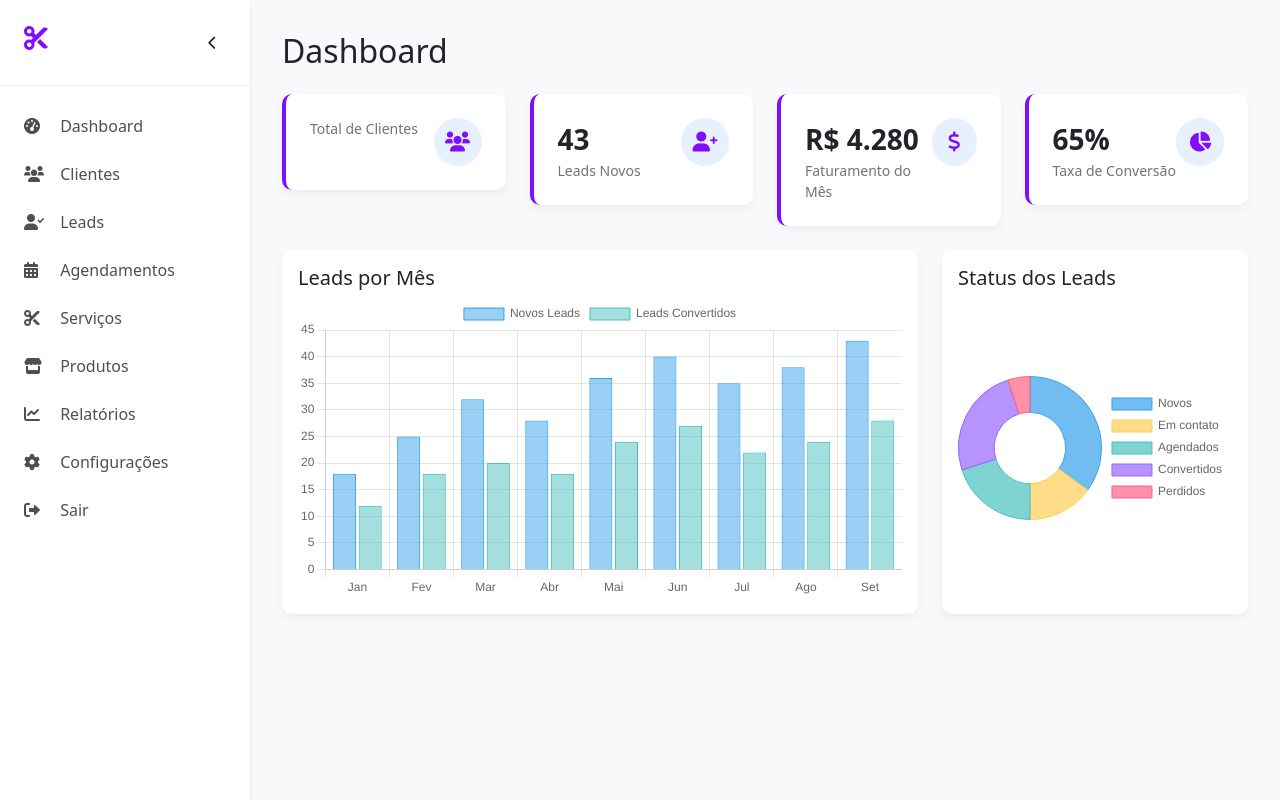
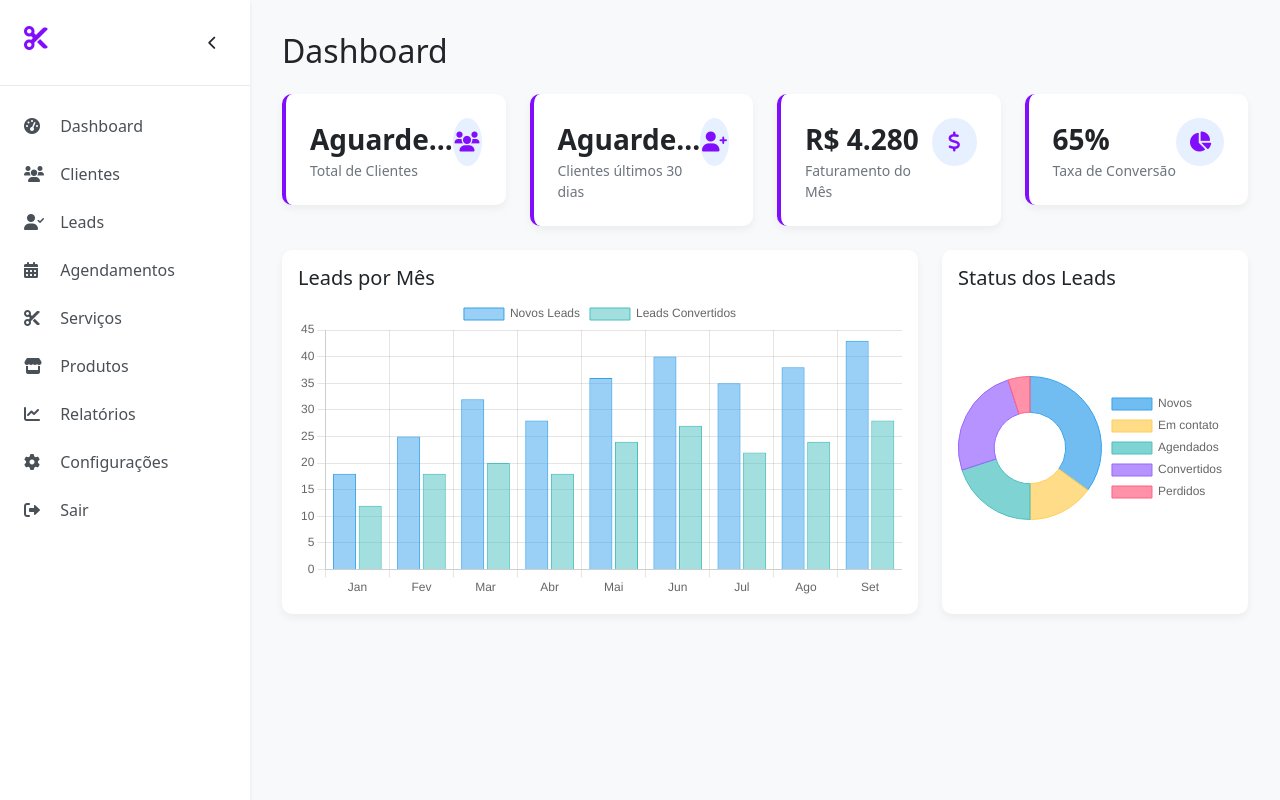
Before and after one commit to matheus051004/CrmSalao, a Python web app: template templates/crm-dashboard.jinja2 in a window 1280 px wide. Run offline with Jinja, Linux system fonts and the light colour scheme; the template is opened without the code that fills it, so the values that code supplies are empty; some libraries are stand-ins or nearby versions.

Commit message:
add login page template and update main application route

```diff
--- a/app/routers/ajax/ajax.py
+++ b/app/routers/ajax/ajax.py
@@ -1,4 +1,6 @@
 from fastapi import APIRouter
+from sqlalchemy import text
+
 from app.database import SessionLocal
 from app.models.cliente import Cliente
 
@@ -12,8 +14,10 @@ async def dashboard():
     db = SessionLocal()
     try:
         clientes_count = db.query(Cliente).count()
+        clientes_mes_count = db.query(text("SELECT COUNT(*) FROM clientes WHERE created_at >= NOW() - INTERVAL '1 month'")).scalar()
         return {
-            'clientes_count': clientes_count
+            'clientes_count': clientes_count,
+            'clientes_mes_count': clientes_mes_count,
         }
     finally:
         db.close()
--- a/templates/crm-dashboard.jinja2
+++ b/templates/crm-dashboard.jinja2
@@ -44,7 +44,7 @@
                 <div class="card-body">
                     <div class="d-flex justify-content-between">
                         <div>
-                            <div id="clientes_count" class="stat-value"></div>
+                            <div id="clientes_count" class="stat-value">Aguarde...</div>
                             <div class="stat-label">Total de Clientes</div>
                         </div>
                         <div class="stat-icon">
@@ -59,8 +59,8 @@
                 <div class="card-body">
                     <div class="d-flex justify-content-between">
                         <div>
-                            <div class="stat-value">43</div>
-                            <div class="stat-label">Leads Novos</div>
+                            <div id="clientes_mes_count" class="stat-value">Aguarde...</div>
+                            <div class="stat-label">Clientes últimos 30 dias</div>
                         </div>
                         <div class="stat-icon">
                             <i class="fas fa-user-plus"></i>
@@ -132,6 +132,7 @@
             (async () => {
                 const data = await res.json()
                 document.getElementById('clientes_count').innerHTML = data.clientes_count
+                document.getElementById('clientes_mes_count').innerHTML = data.clientes_mes_count
             })()
         })
     })
```
